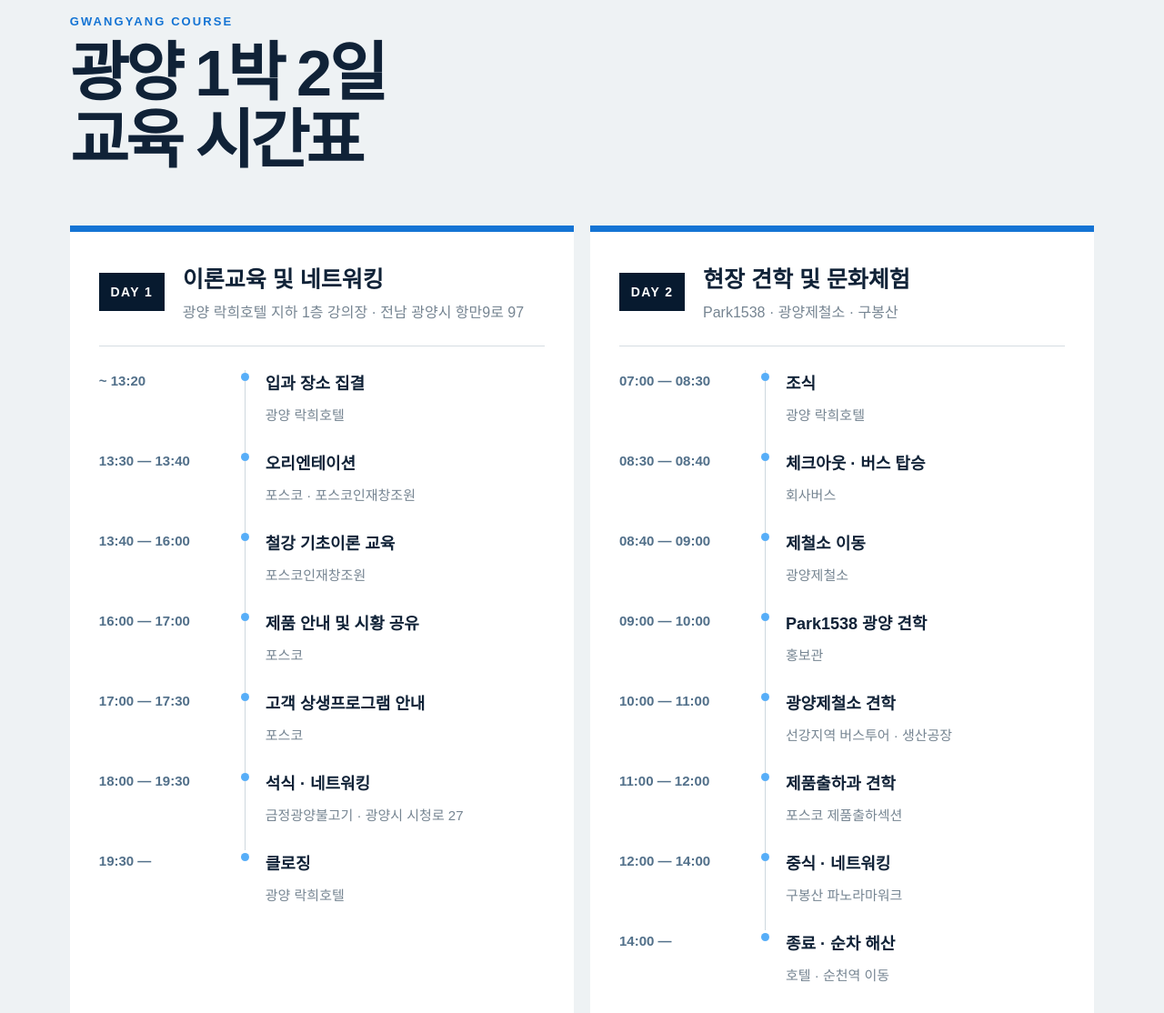
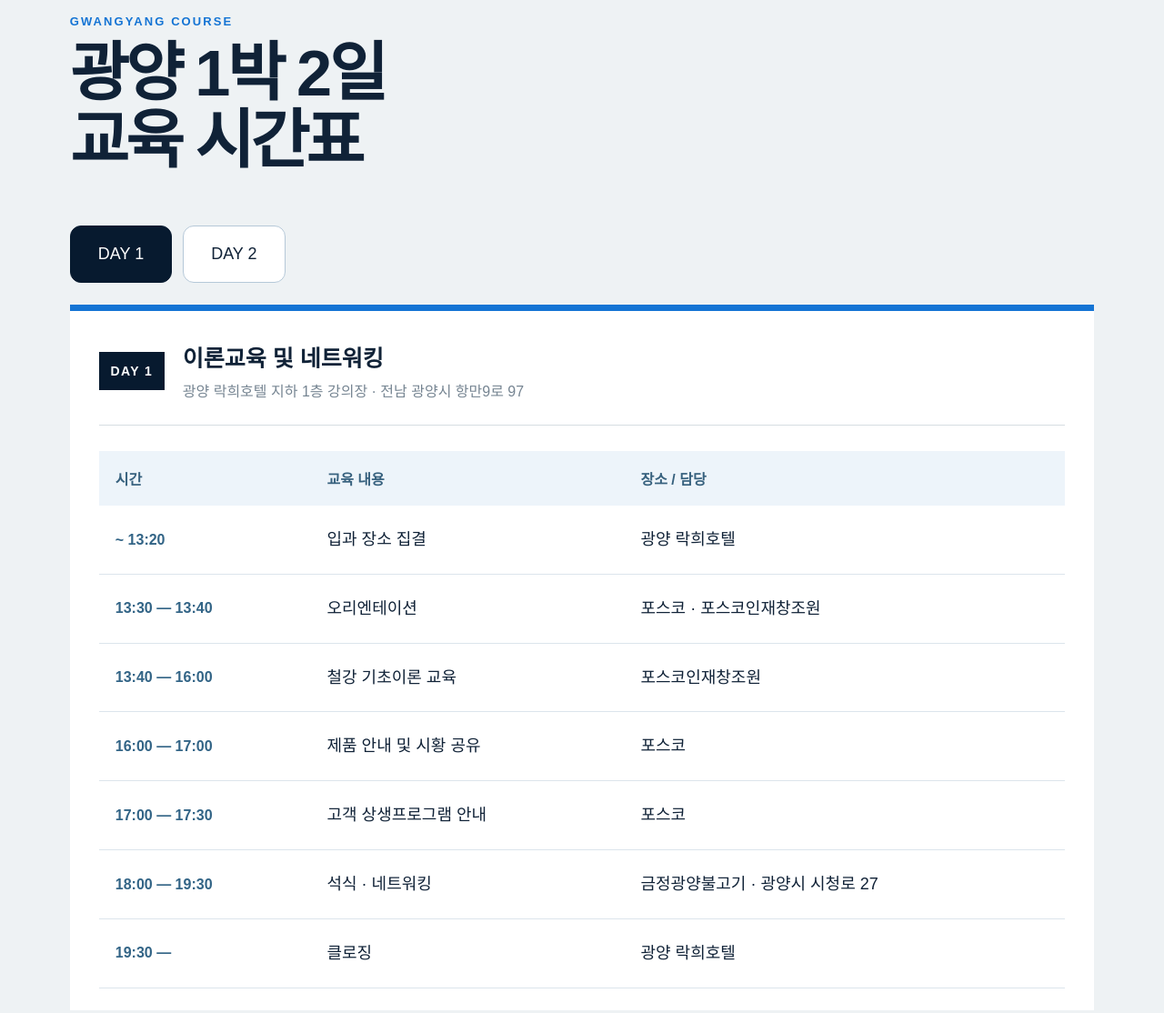
Before and after one commit to yeuddeum-ui/Yang.hrd.gpt.codex, a plain HTML site: page gwangyang-v2/index.html in a window 1280 px wide. Shown: the part 2818-3932 px from the top of the page at 91% size. Drawn offline with nearby package versions, Linux system fonts and the light colour scheme.

Commit message:
Enable animated timetable in Gwangyang Ver2

```diff
--- a/gwangyang-v2/index.html
+++ b/gwangyang-v2/index.html
@@ -41,4 +41,4 @@
 
   <section class="contact section"><div><div class="section-label on-dark">07 · CONTACT</div><h2>교육 문의</h2></div><div class="contact-list"><a href="tel:032-200-0258"><span>교육 문의</span><b>포스코인재창조원</b><strong>032-200-0258 ↗</strong></a></div></section>
   <footer><img src="../assets/poscohrd-logo-white.png" alt="포스코인재창조원"><p>2026 제철소 초청교육</p><a href="#top">BACK TO TOP ↑</a></footer>
-</main><script type="module" src="./hero-animation.js"></script></body></html>
+</main><script type="module" src="./hero-animation.js"></script><script type="module" src="./schedule-tabs.js"></script></body></html>
```
